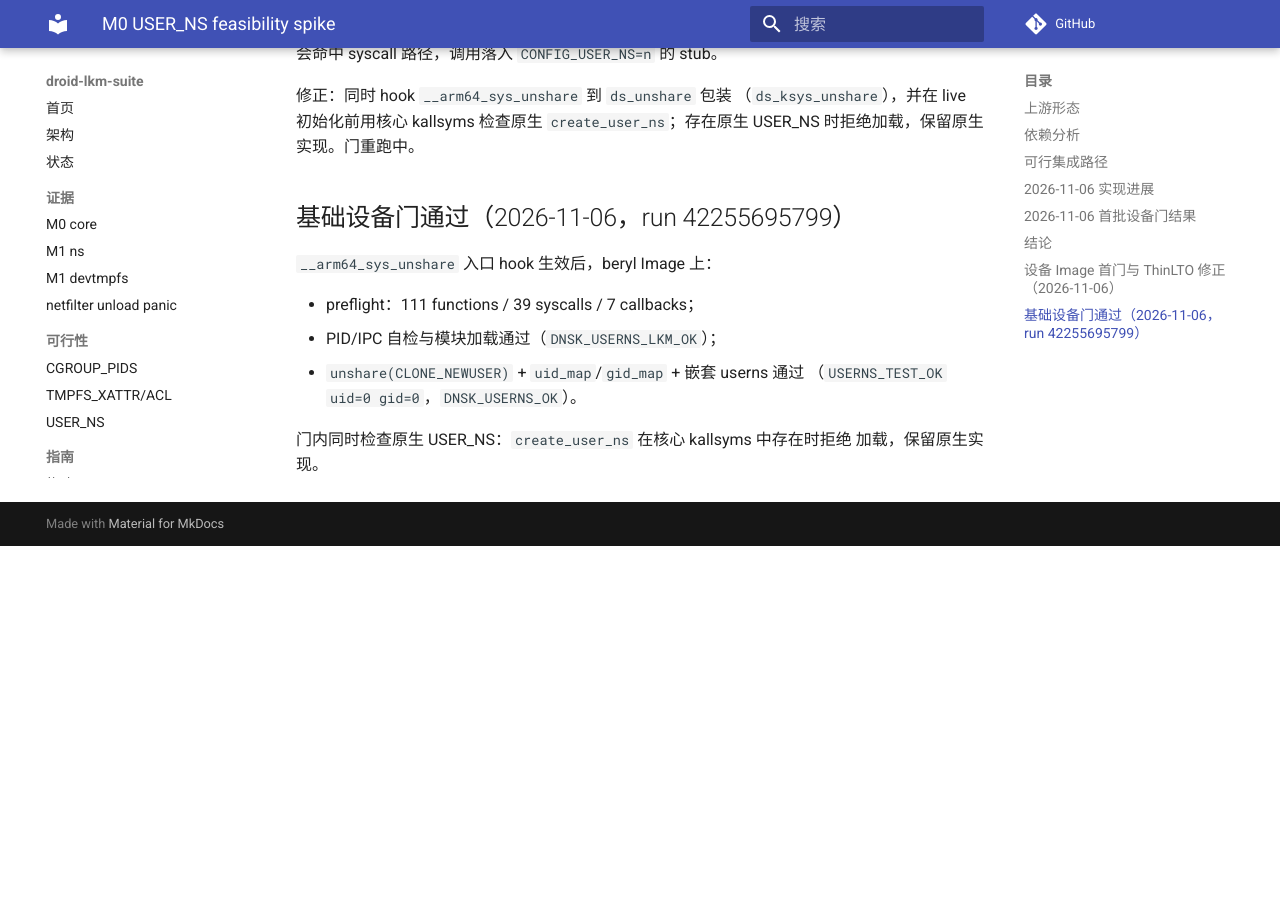
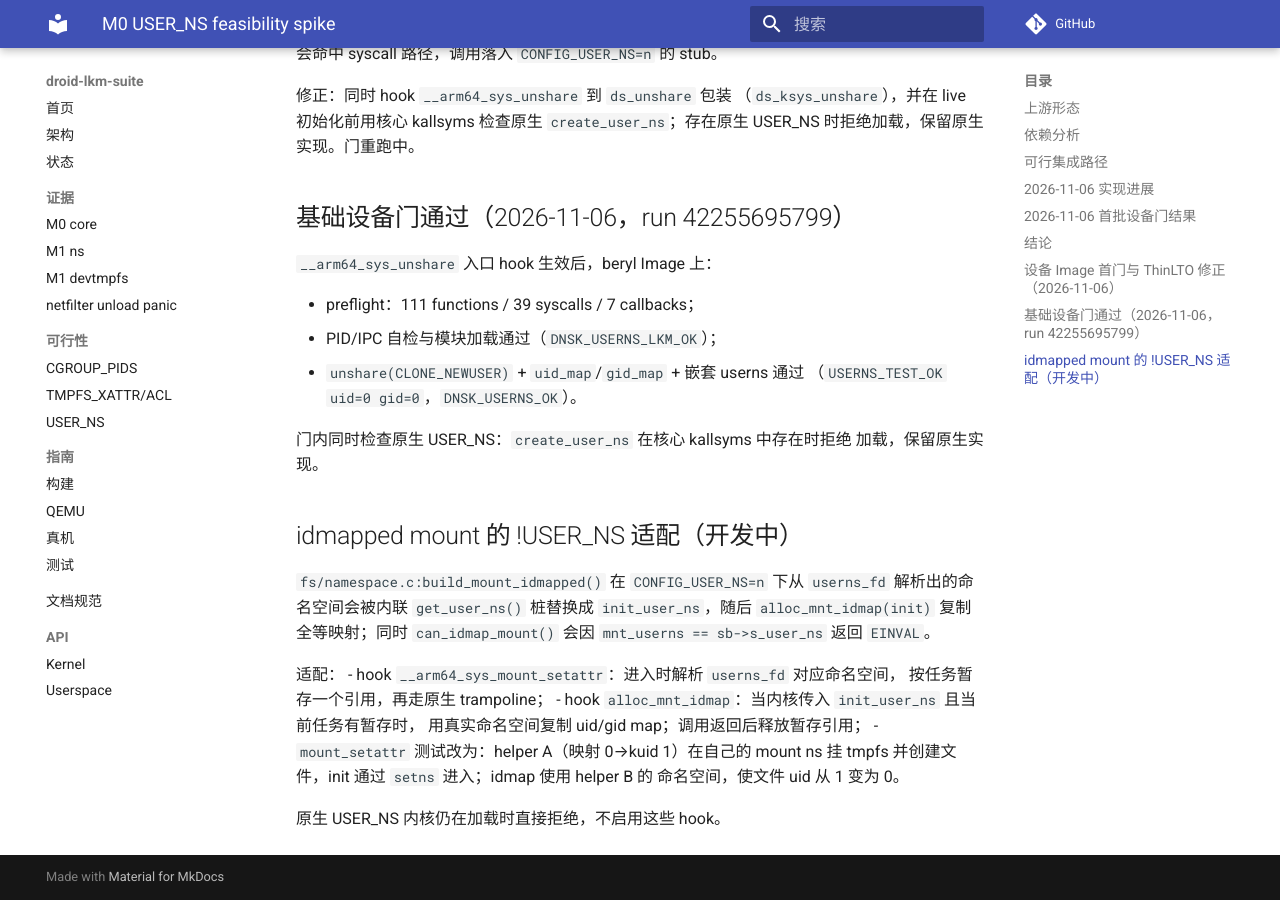
Before and after one commit to uobe1/droid-lkm-suite, an MkDocs documentation site: the page built from docs/evidence/m0-userns.md, in a window 1280 px wide and 900 px high, scrolled down 2506 px. Built offline with MkDocs 1.6.1 and Material for MkDocs 9.7.7, drawn with Linux system fonts in a browser that asks for light colours; comment, search, counter and statistics services are not loaded; before the commit the page ends 3052 px from its top, so only the background shows below that.

Commit message:
test(userns): use a 0 -> kuid 0 idmap so the shift is observable
stat converts kuid -> fs-userns uid -> idmap down-map; with the fs userns
mapping 0 -> kuid 1 and the idmap mapping 0 -> kuid 0 the file moves from
uid 1 to uid 0.  Record the mount_setattr/alloc_mnt_idmap design.

```diff
--- a/docs/evidence/m0-userns.md
+++ b/docs/evidence/m0-userns.md
@@ -112,3 +112,21 @@ PID/IPC preflight、分配/共享/延迟销毁与 `DNSK_USERNS_LKM_OK` 通过。
 
 门内同时检查原生 USER_NS：`create_user_ns` 在核心 kallsyms 中存在时拒绝
 加载，保留原生实现。
+
+## idmapped mount 的 !USER_NS 适配（开发中）
+
+`fs/namespace.c:build_mount_idmapped()` 在 `CONFIG_USER_NS=n` 下从
+`userns_fd` 解析出的命名空间会被内联 `get_user_ns()` 桩替换成
+`init_user_ns`，随后 `alloc_mnt_idmap(init)` 复制全等映射；同时
+`can_idmap_mount()` 会因 `mnt_userns == sb->s_user_ns` 返回 `EINVAL`。
+
+适配：
+- hook `__arm64_sys_mount_setattr`：进入时解析 `userns_fd` 对应命名空间，
+  按任务暂存一个引用，再走原生 trampoline；
+- hook `alloc_mnt_idmap`：当内核传入 `init_user_ns` 且当前任务有暂存时，
+  用真实命名空间复制 uid/gid map；调用返回后释放暂存引用；
+- `mount_setattr` 测试改为：helper A（映射 0→kuid 1）在自己的 mount ns
+  挂 tmpfs 并创建文件，init 通过 `setns` 进入；idmap 使用 helper B 的
+  命名空间，使文件 uid 从 1 变为 0。
+
+原生 USER_NS 内核仍在加载时直接拒绝，不启用这些 hook。
```
Also changed, not shown: 1 other file.
